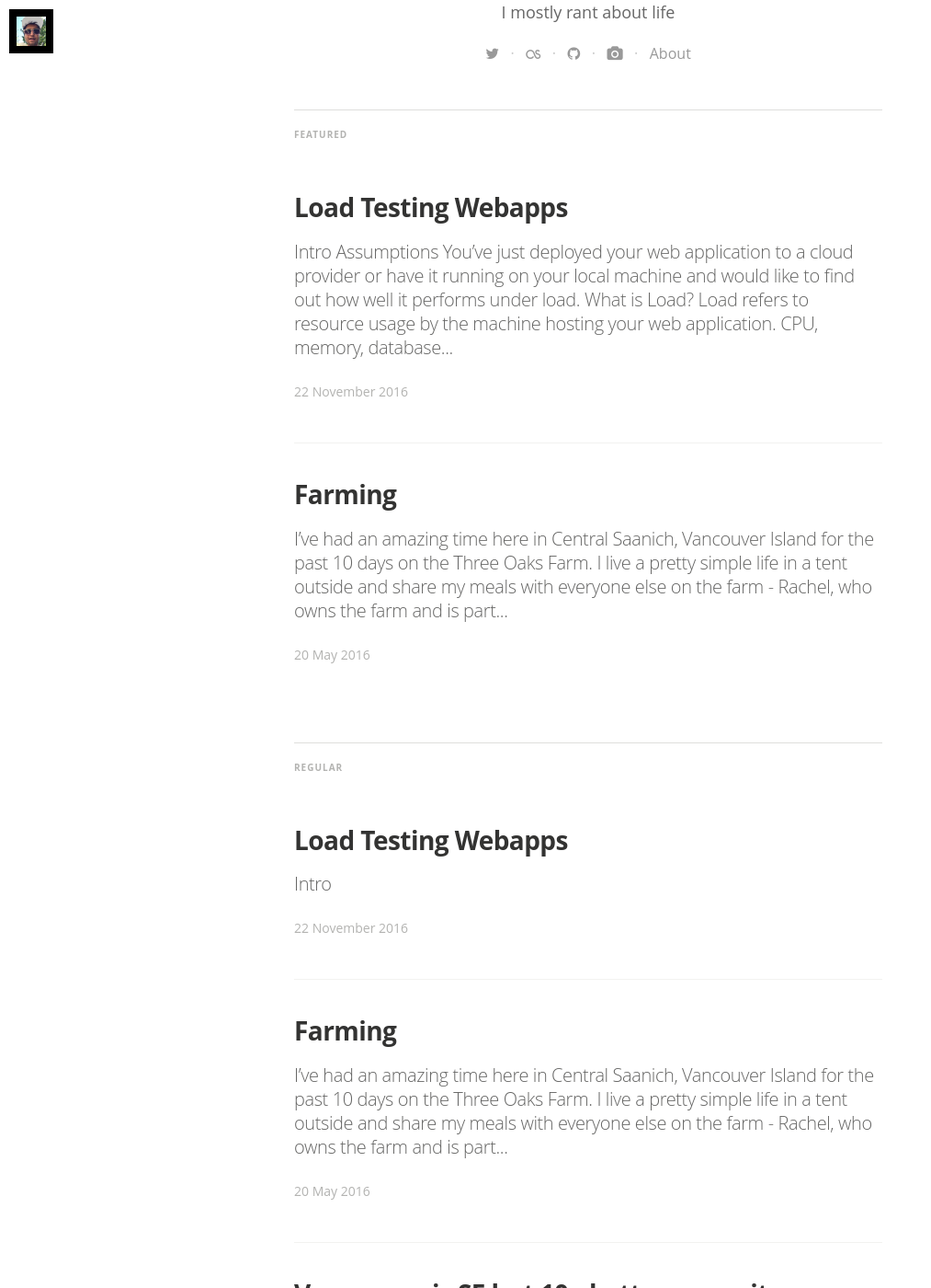
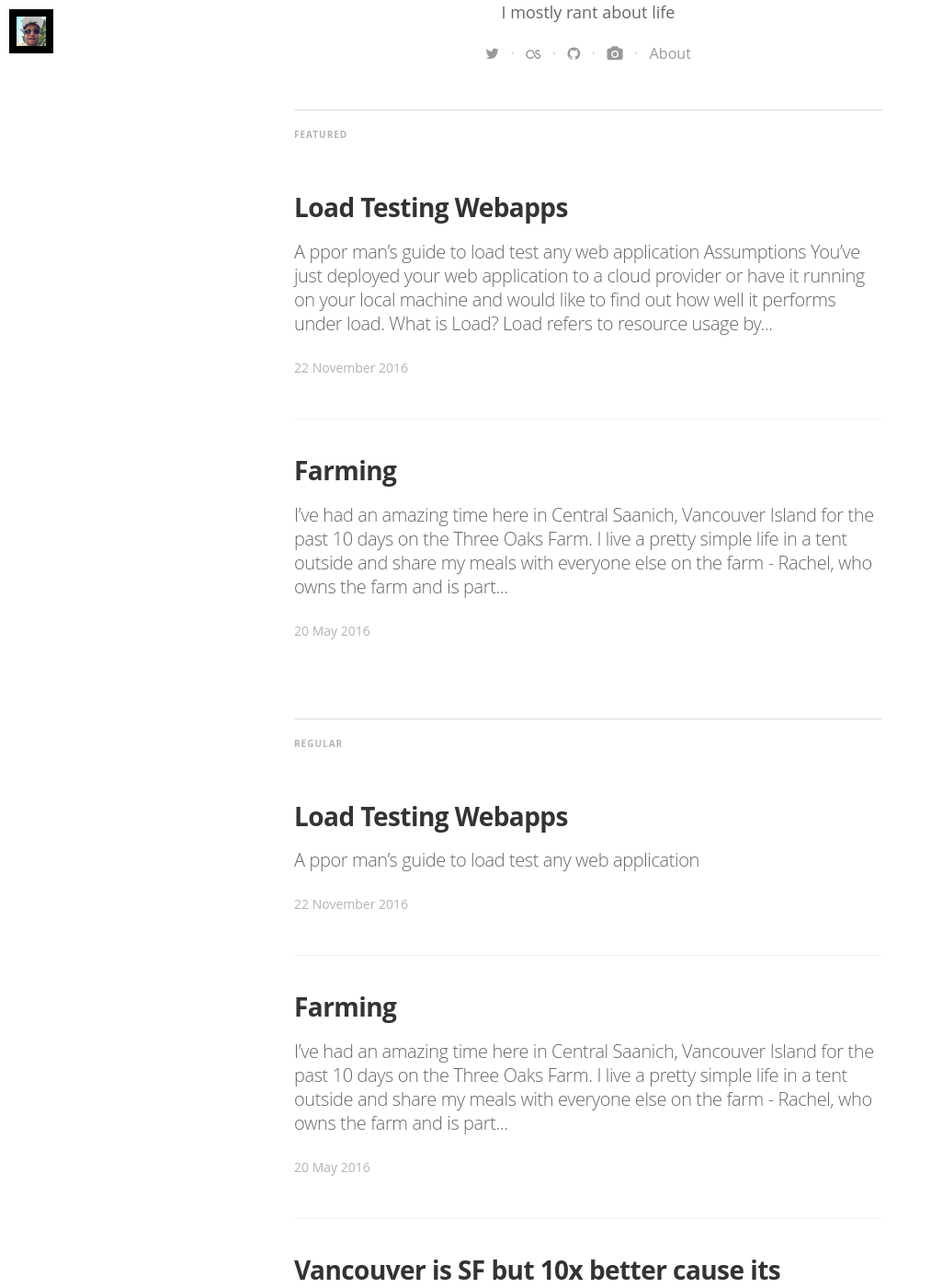
Before and after one commit to prajnak/blog, a Jekyll site: the page built from index.html, in a window 1280 px wide and 1400 px high, scrolled down 592 px. Shown: the whole window at 92% size, without its empty margins (0-1013 px from the left). Built offline with Jekyll 4.4.1, drawn with Linux system fonts in a browser that asks for light colours; nearby versions of some CDN libraries; some web fonts are replaced; the list of posts is cut into pages by our own code.

```diff
--- a/_posts/2016-11-22-load-testing-webapps.md
+++ b/_posts/2016-11-22-load-testing-webapps.md
@@ -4,8 +4,9 @@
 tags: featured
 image: /blog/assets/images/hammeracmere-1024x433.jpg
 fbcomments: 'yes'
+title: 'Load Testing Webapps'
 ---
-# Intro
+A ppor man's guide to load test any web application
 
 ## Assumptions
 
```
Also changed, not shown: _posts/2015-11-17-test-post.md (+1 -0 lines), _posts/2016-05-06-wtf-why-do-you-want-to-go-farming.md (+1 -0 lines), _posts/2016-05-14-vancouver-is-sf-but-10x-better-cause-its-canada.md (+2 -0 lines), _posts/2016-05-20-farming-and-vancouver-island.md (+1 -0 lines), _posts/2016-11-24-golang-interfaces.md (+1 -0 lines), _posts/2016-11-25-data-science-explained.md (added, +8 -0 lines).
